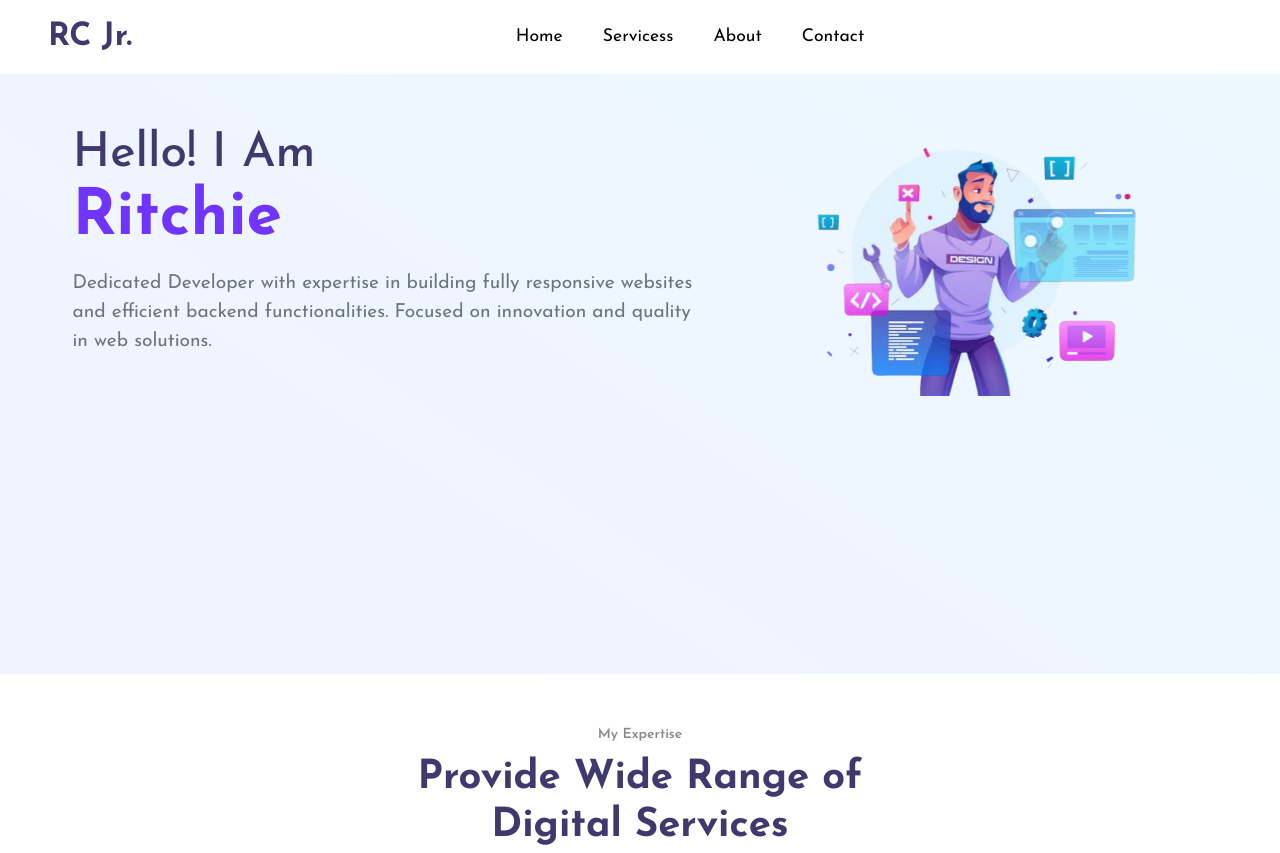
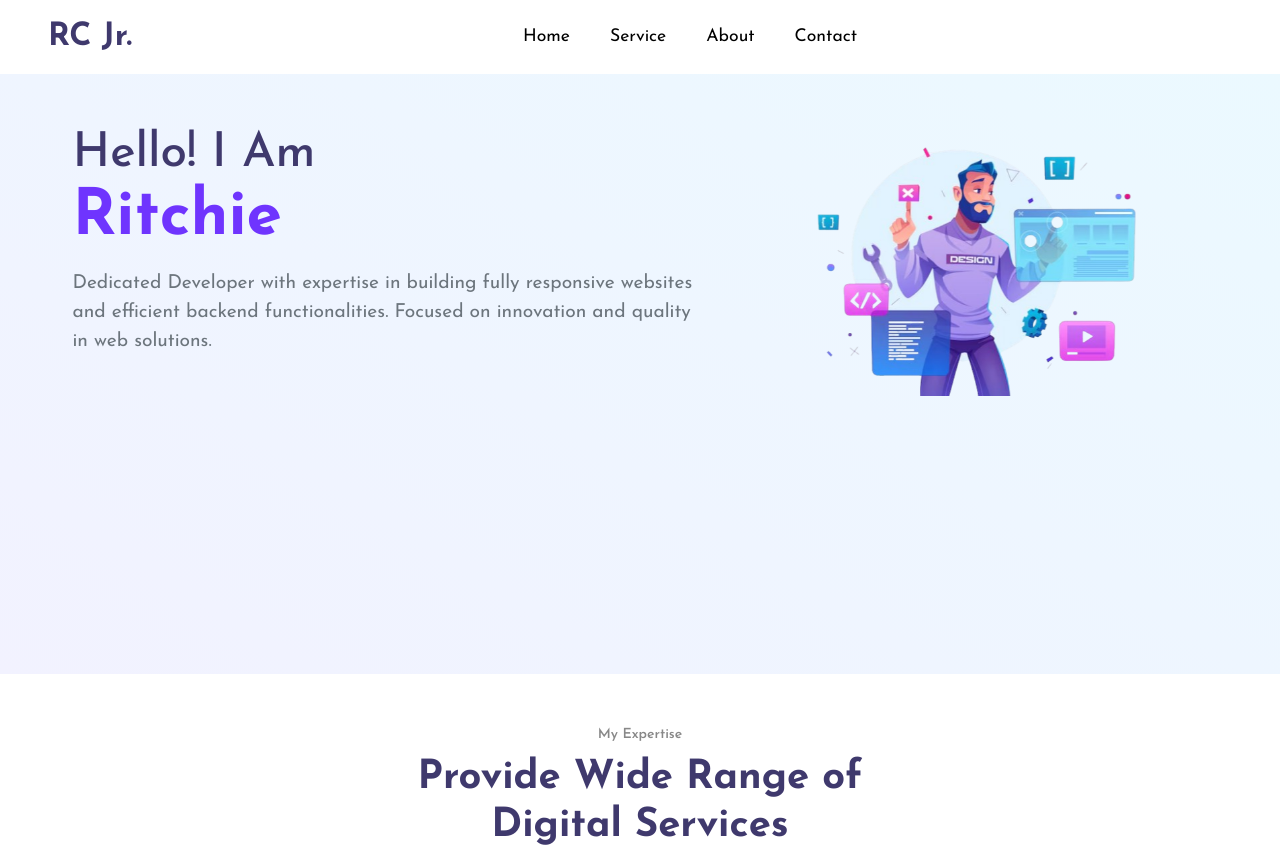
Before and after one commit to 23secondyear/RC-chee.github.io, a plain HTML site: page index.html in a window 1280 px wide. Shown: the top 853 px of the page. Drawn offline with nearby package versions, Linux system fonts and the light colour scheme.

Commit message:
Update index.html

```diff
--- a/index.html
+++ b/index.html
@@ -65,7 +65,7 @@
               <a class="nav-link" aria-current="page" href="#">Home</a>
             </li>
             <li class="nav-item">
-              <a class="nav-link" href="#service">Servicess</a>
+              <a class="nav-link" href="#service">Service</a>
             </li>
             <li class="nav-item">
               <a class="nav-link" href="#about">About</a>
```
